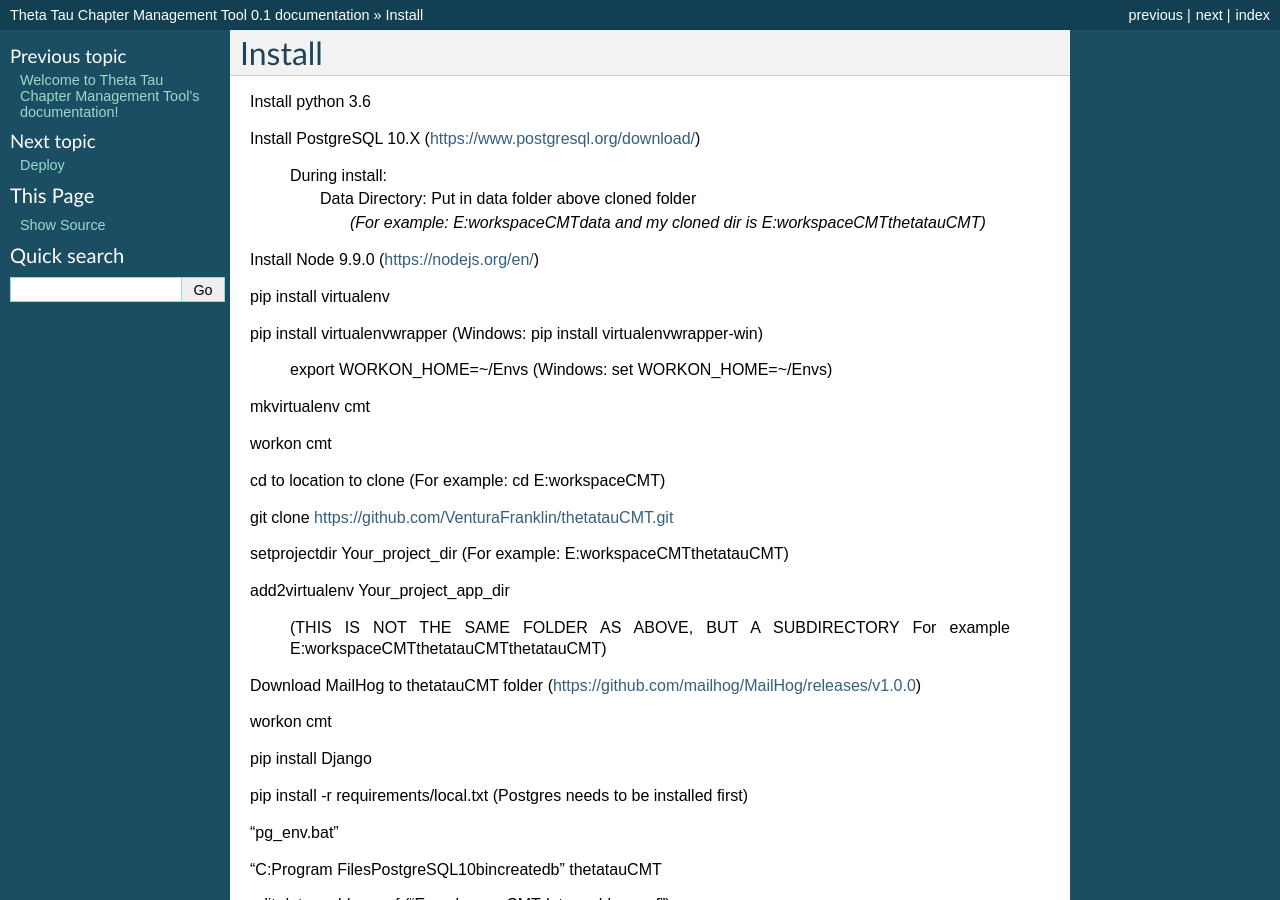
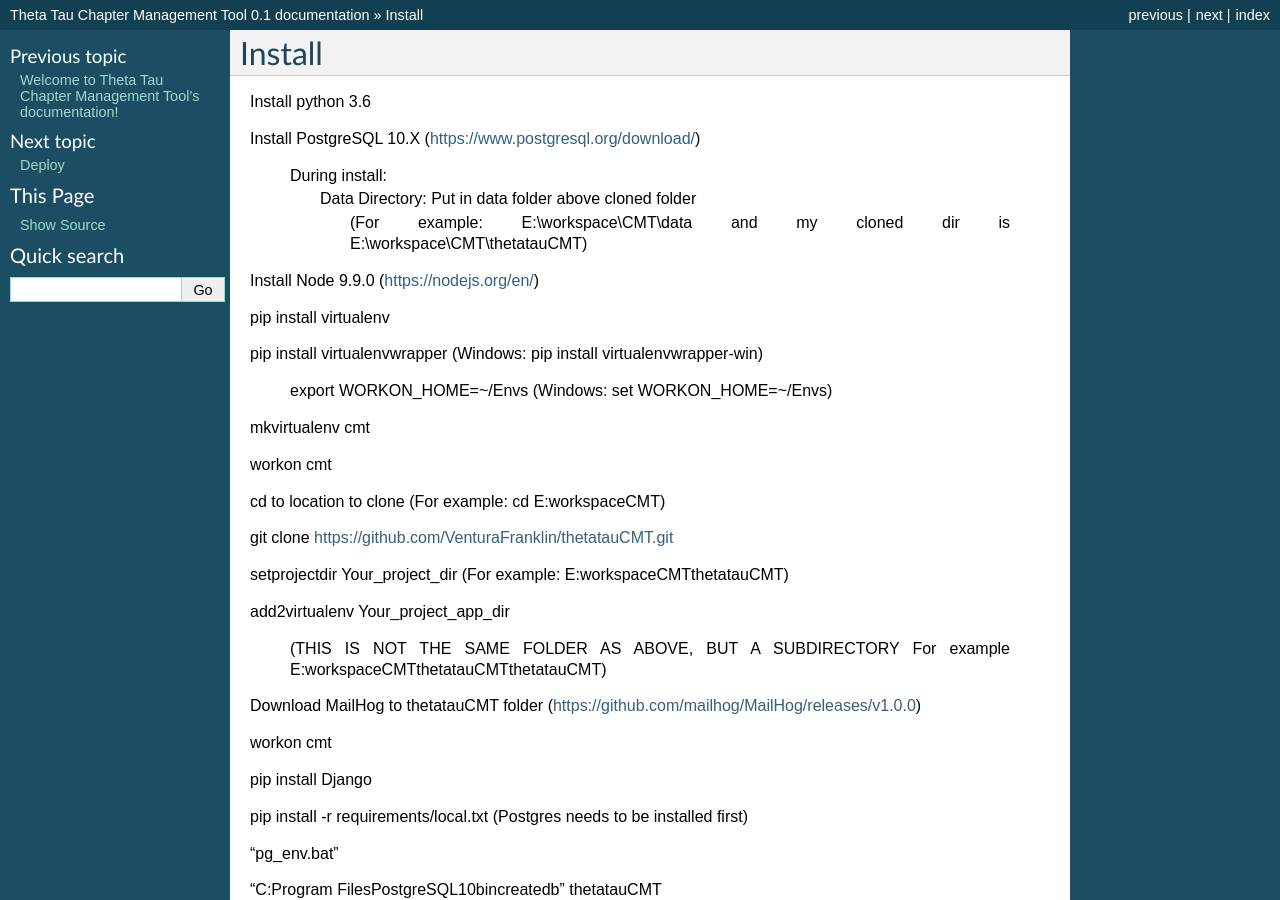
Before and after one commit to ThetaTau/CMT, a Sphinx documentation site: the page built from docs/install.rst, in a window 1280 px wide and 900 px high. Built offline with Sphinx 7.4.7, drawn with Linux system fonts in a browser that asks for light colours; pages that are not in the unit, such as notebooks, are missing from menus.

Commit message:
Add slashes to postgres folder

```diff
--- a/docs/install.rst
+++ b/docs/install.rst
@@ -7,7 +7,7 @@ Install PostgreSQL 10.X (https://www.postgresql.org/download/)
 
     During install:
         Data Directory: Put in data folder above cloned folder
-            `(For example: E:\workspace\CMT\data and my cloned dir is E:\workspace\CMT\thetatauCMT)`
+            (For example: E:\\workspace\\CMT\\data and my cloned dir is E:\\workspace\\CMT\\thetatauCMT)
 
 Install Node 9.9.0 (https://nodejs.org/en/)
 
```
